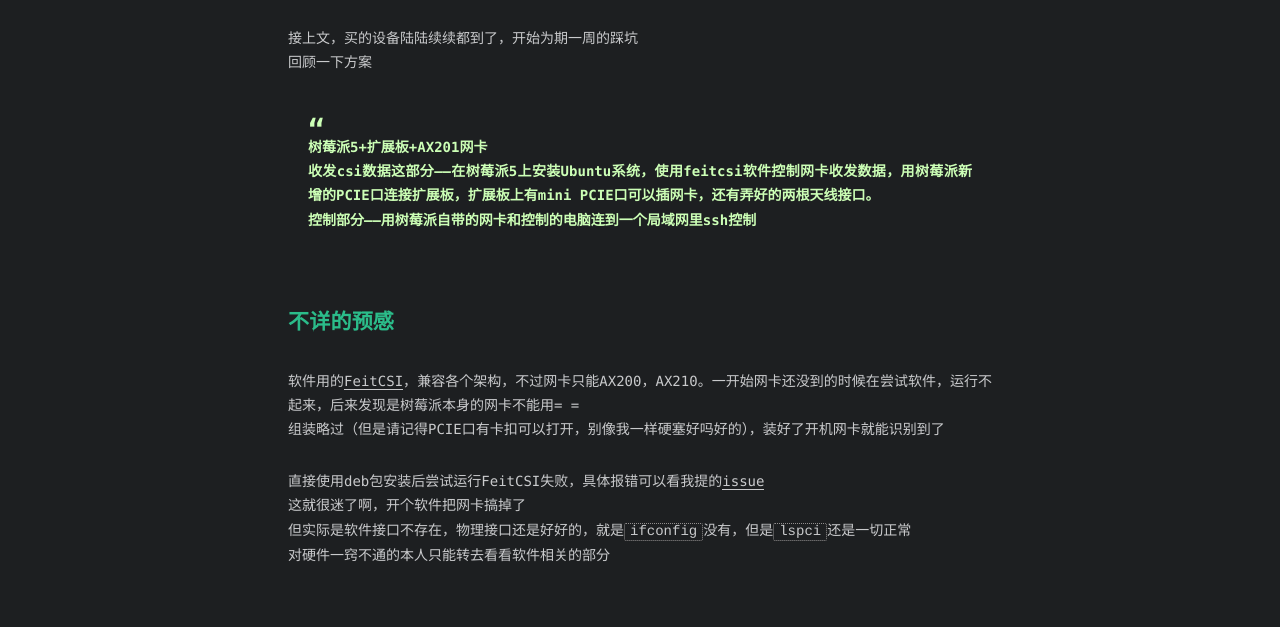
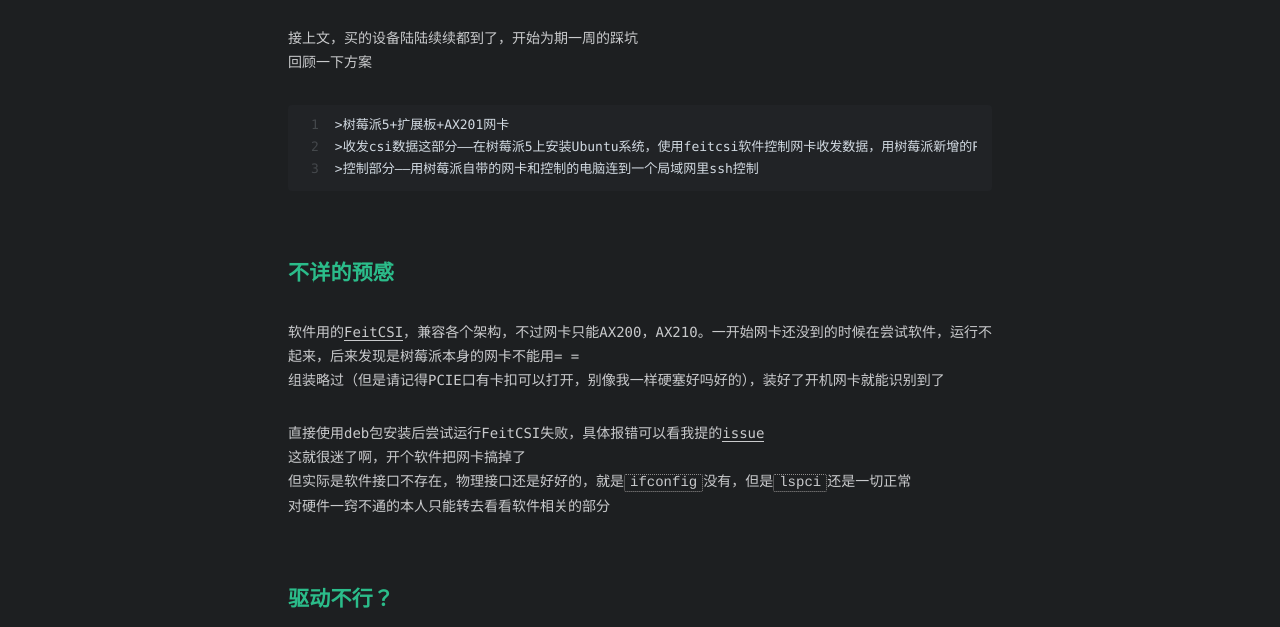
Before and after one commit to Yuwoooo/Yuwoooo.github.io, a plain HTML site: page 2025/02/28/csi-system/index.html in a window 1280 px wide. Shown: the part 120-747 px from the top of the page. Drawn offline with nearby package versions, Linux system fonts and the light colour scheme; some packages are replaced by stand-ins of ours; a script that the page names is missing; a web font is replaced by a local one.

Commit message:
Site updated: 2025-04-25 17:13:00

```diff
--- a/2025/02/28/csi-system/index.html
+++ b/2025/02/28/csi-system/index.html
@@ -6,15 +6,15 @@
     <meta http-equiv="X-UA-Compatible" content="IE=edge">
     <meta name="HandheldFriendly" content="True">
     <meta name="viewport" content="width=device-width, initial-scale=1, maximum-scale=5" />
-    <meta name="description" content="接上文，买的设备陆陆续续都到了，开始为期一周的踩坑回顾一下方案  树莓派5+扩展板+AX201网卡收发csi数据这部分——在树莓派5上安装Ubuntu系统，使用feitcsi软件控制网卡收发数据，用树莓派新增的PCIE口连接扩展板，扩展板上有mini PCIE口可以插网卡，还有弄好的两根天线接口。控制部分——用树莓派自带的网卡和控制的电脑连到一个局域网里ssh控制  不详的预感软件用的FeitCS">
+    <meta name="description" content="接上文，买的设备陆陆续续都到了，开始为期一周的踩坑回顾一下方案 123&gt;树莓派5+扩展板+AX201网卡&gt;收发csi数据这部分——在树莓派5上安装Ubuntu系统，使用feitcsi软件控制网卡收发数据，用树莓派新增的PCIE口连接扩展板，扩展板上有mini PCIE口可以插网卡，还有弄好的两根天线接口。&gt;控制部分——用树莓派自带的网卡和控制的电脑连到一个局域网里ssh控制 不详">
 <meta property="og:type" content="article">
 <meta property="og:title" content="树莓派5+AX210收发CSI数据系统搭建">
 <meta property="og:url" content="https://yuwoooo.github.io/2025/02/28/csi-system/index.html">
 <meta property="og:site_name" content="YWJ">
-<meta property="og:description" content="接上文，买的设备陆陆续续都到了，开始为期一周的踩坑回顾一下方案  树莓派5+扩展板+AX201网卡收发csi数据这部分——在树莓派5上安装Ubuntu系统，使用feitcsi软件控制网卡收发数据，用树莓派新增的PCIE口连接扩展板，扩展板上有mini PCIE口可以插网卡，还有弄好的两根天线接口。控制部分——用树莓派自带的网卡和控制的电脑连到一个局域网里ssh控制  不详的预感软件用的FeitCS">
+<meta property="og:description" content="接上文，买的设备陆陆续续都到了，开始为期一周的踩坑回顾一下方案 123&gt;树莓派5+扩展板+AX201网卡&gt;收发csi数据这部分——在树莓派5上安装Ubuntu系统，使用feitcsi软件控制网卡收发数据，用树莓派新增的PCIE口连接扩展板，扩展板上有mini PCIE口可以插网卡，还有弄好的两根天线接口。&gt;控制部分——用树莓派自带的网卡和控制的电脑连到一个局域网里ssh控制 不详">
 <meta property="og:locale" content="en_US">
 <meta property="article:published_time" content="2025-02-28T07:15:30.969Z">
-<meta property="article:modified_time" content="2025-04-25T08:57:10.295Z">
+<meta property="article:modified_time" content="2025-04-25T09:12:44.697Z">
 <meta property="article:author" content="John Doe">
 <meta name="twitter:card" content="summary">
 
@@ -153,9 +153,7 @@
 
   <div class="content e-content" itemprop="articleBody">
     <p>接上文，买的设备陆陆续续都到了，开始为期一周的踩坑<br>回顾一下方案</p>
-<blockquote>
-<p>树莓派5+扩展板+AX201网卡<br>收发csi数据这部分——在树莓派5上安装Ubuntu系统，使用feitcsi软件控制网卡收发数据，用树莓派新增的PCIE口连接扩展板，扩展板上有mini PCIE口可以插网卡，还有弄好的两根天线接口。<br>控制部分——用树莓派自带的网卡和控制的电脑连到一个局域网里ssh控制</p>
-</blockquote>
+<figure class="highlight plaintext"><table><tr><td class="gutter"><pre><span class="line">1</span><br><span class="line">2</span><br><span class="line">3</span><br></pre></td><td class="code"><pre><span class="line">&gt;树莓派5+扩展板+AX201网卡</span><br><span class="line">&gt;收发csi数据这部分——在树莓派5上安装Ubuntu系统，使用feitcsi软件控制网卡收发数据，用树莓派新增的PCIE口连接扩展板，扩展板上有mini PCIE口可以插网卡，还有弄好的两根天线接口。</span><br><span class="line">&gt;控制部分——用树莓派自带的网卡和控制的电脑连到一个局域网里ssh控制</span><br></pre></td></tr></table></figure>
 <h1 id="不详的预感"><a href="#不详的预感" class="headerlink" title="不详的预感"></a>不详的预感</h1><p>软件用的<a target="_blank" rel="noopener" href="https://feitcsi.kuskosoft.com/">FeitCSI</a>，兼容各个架构，不过网卡只能AX200，AX210。一开始网卡还没到的时候在尝试软件，运行不起来，后来发现是树莓派本身的网卡不能用&#x3D; &#x3D;<br>组装略过（但是请记得PCIE口有卡扣可以打开，别像我一样硬塞好吗好的），装好了开机网卡就能识别到了</p>
 <p>直接使用deb包安装后尝试运行FeitCSI失败，具体报错可以看我提的<a target="_blank" rel="noopener" href="https://github.com/KuskoSoft/FeitCSI/issues/10">issue</a><br>这就很迷了啊，开个软件把网卡搞掉了<br>但实际是软件接口不存在，物理接口还是好好的，就是<code>ifconfig</code>没有，但是<code>lspci</code>还是一切正常<br>对硬件一窍不通的本人只能转去看看软件相关的部分</p>
 <h1 id="驱动不行？"><a href="#驱动不行？" class="headerlink" title="驱动不行？"></a>驱动不行？</h1><p>当时在英特尔只找到了网卡的一些规格说明，就直接在linux更新了iwlwifi，这会在写博客的时候找到了官方的驱动下载，贴上来<br><a target="_blank" rel="noopener" href="https://www.intel.cn/content/www/cn/zh/support/articles/000005511/wireless.html">linux驱动</a><br><a target="_blank" rel="noopener" href="https://www.intel.cn/content/www/cn/zh/download/19351/intel-wireless-wi-fi-drivers-for-windows-10-and-windows-11.html">win驱动</a><br>不过其实不是驱动的问题&#x3D; &#x3D;</p>
```
